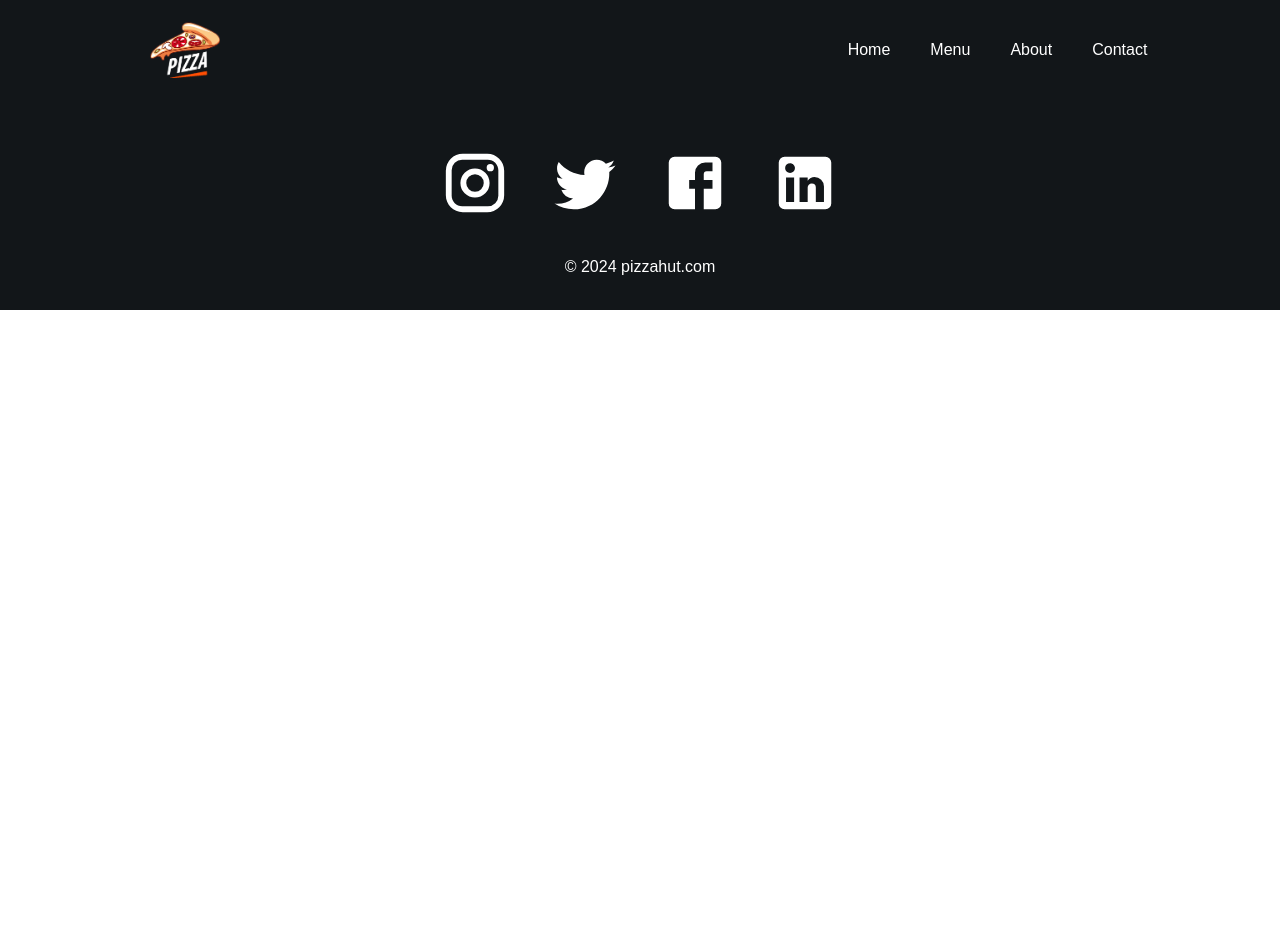
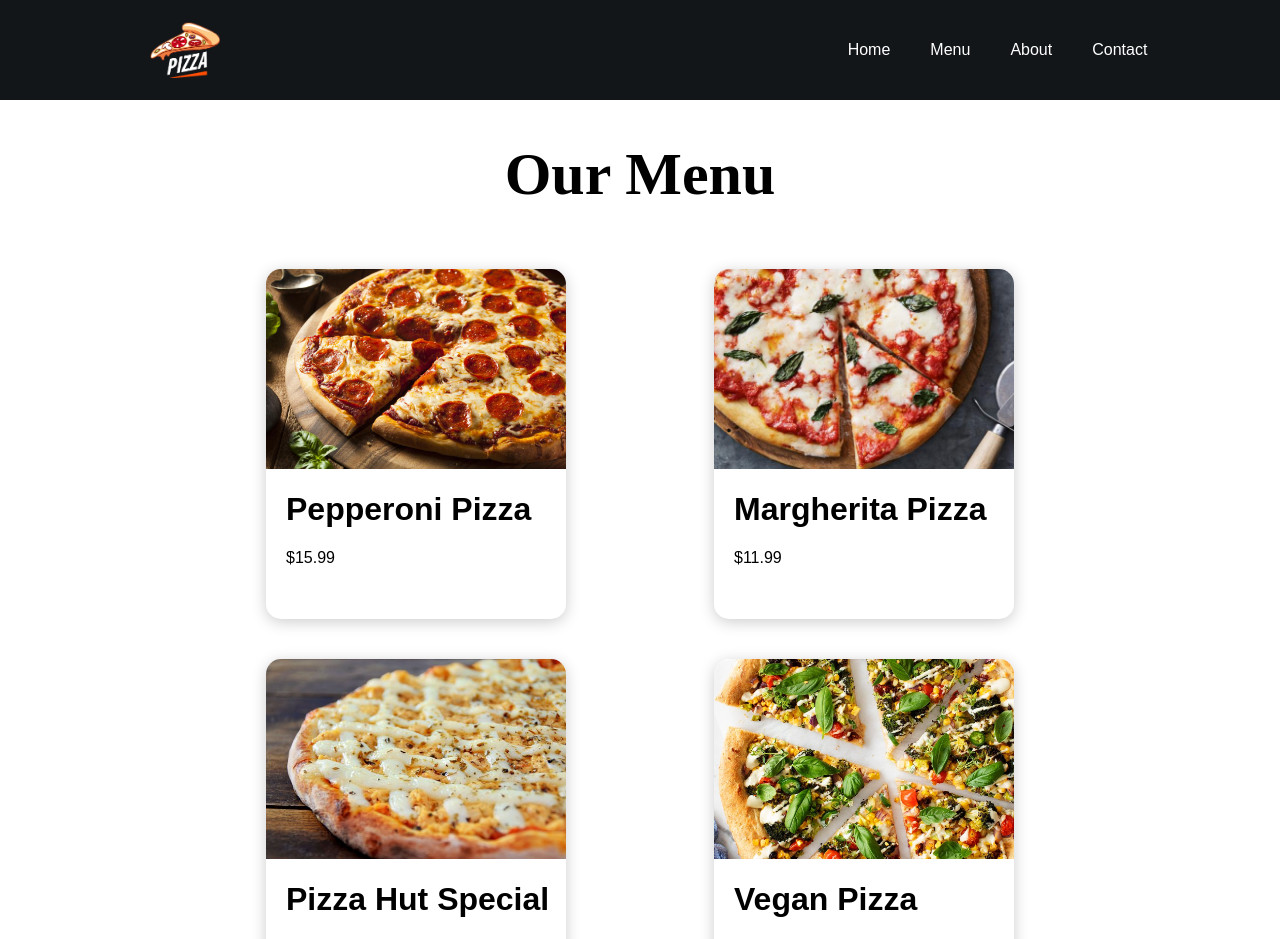
Before and after one commit to Sumshi/react-hotel-app, a React (Create React App) app: page /menu in a window 1280 px wide. Shown: the top 939 px of the page. Before the commit the page ends 800 px from the top, so only its background shows below. Built offline with nearby package versions, Linux system fonts and the light colour scheme.

Commit message:
completed menu

```diff
--- a/src/App.js
+++ b/src/App.js
@@ -2,6 +2,7 @@
 import Navbar from './components/Navbar';
 import Footer from './components/Footer';
 import Home from './pages/Home';
+import Menu from './pages/Menu';
 
 // for routing pages such as about, home, contact etc use react-router-dom
 import { BrowserRouter as Router, Route, Routes } from "react-router-dom";
@@ -15,6 +16,7 @@
         {/*define ur routes inside routes*/}
         {/* <Route path='/' exact component={Home}/> */}
         <Route path='/' exact element={<Home />} />
+        <Route path='/menu' exact element={<Menu />} />
       </Routes>
       <Footer />
      </Router>
--- /dev/null
+++ b/src/components/MenuItem.js
@@ -0,0 +1,13 @@
+import React from "react";
+
+function MenuItem({ image, name, price }) {
+  return (
+    <div className="menuItem">
+      <div style={{ backgroundImage: `url(${image})` }}> </div>
+      <h1> {name} </h1>
+      <p> ${price} </p>
+    </div>
+  );
+}
+
+export default MenuItem;
--- /dev/null
+++ b/src/helpers/MenuList.js
@@ -0,0 +1,39 @@
+import Pepperoni from "../assets/pepperoni.jpg";
+import Margherita from "../assets/margherita.jpg";
+import PizzaHutSpecial from "../assets/pizzahutspecial.jpg";
+import Vegan from "../assets/vegan.jpg";
+import Pineapple from "../assets/pineapple.jpg";
+import Expensive from "../assets/expensive.jpg";
+
+export const MenuList = [
+  {
+    name: "Pepperoni Pizza",
+    image: Pepperoni,
+    price: 15.99,
+  },
+  {
+    name: "Margherita Pizza",
+    image: Margherita,
+    price: 11.99,
+  },
+  {
+    name: "Pizza Hut Special",
+    image: PizzaHutSpecial,
+    price: 256.53,
+  },
+  {
+    name: "Vegan Pizza",
+    image: Vegan,
+    price: 17.99,
+  },
+  {
+    name: "Pineapple Pizza",
+    image: Pineapple,
+    price: 4.99,
+  },
+  {
+    name: "Very Expensive Pizza",
+    image: Expensive,
+    price: 1997.99,
+  },
+];
--- /dev/null
+++ b/src/pages/Menu.js
@@ -0,0 +1,26 @@
+import React from "react";
+import { MenuList } from "../helpers/MenuList";
+import MenuItem from "../components/MenuItem";
+import "../styles/Menu.css";
+
+function Menu() {
+  return (
+    <div className="menu">
+      <h1 className="menuTitle">Our Menu</h1>
+      <div className="menuList">
+        {MenuList.map((menuItem, key) => {
+          return (
+            <MenuItem
+              key={key}
+              image={menuItem.image}
+              name={menuItem.name}
+              price={menuItem.price}
+            />
+          );
+        })}
+      </div>
+    </div>
+  );
+}
+
+export default Menu;
--- /dev/null
+++ b/src/styles/Menu.css
@@ -0,0 +1,64 @@
+.menu {
+    width: 100%;
+    height: auto;
+    display: flex;
+    justify-content: center;
+    align-items: center;
+    flex-direction: column;
+}
+
+.menu .menuTitle {
+    font-family: cursive;
+    font-size: 60px;
+}
+
+.menuList {
+    width: 70vw;
+    height: auto;
+    display: grid;
+    grid-template-columns: 1fr 1fr 1fr;
+    place-items: center;
+}
+
+/* MENU ITEM STYLING */
+
+.menuItem {
+    border-radius: 15px;
+    width: 300px;
+    height: 350px;
+    margin: 20px;
+    box-shadow: 0px 3px 15px rgba(0, 0, 0, 0.2);
+}
+
+.menuItem:hover {
+    box-shadow: 0px 3px 15px rgba(0, 0, 0, 0.5);
+    transition: 0.3s ease-in;
+    cursor: pointer;
+}
+
+.menuItem div {
+    border-top-left-radius: 15px;
+    border-top-right-radius: 15px;
+    width: 100%;
+    height: 200px;
+    background-position: center;
+    background-repeat: no-repeat;
+    background-size: cover;
+}
+
+.menuItem h1,
+.menuItem p {
+    margin-left: 20px;
+}
+
+@media only screen and (max-width: 1300px) {
+    .menuList {
+        grid-template-columns: 1fr 1fr;
+    }
+}
+
+@media only screen and (max-width: 800px) {
+    .menuList {
+        grid-template-columns: 1fr;
+    }
+}
```
Also changed, not shown: src/assets/pizzahutspecial.jpg (renamed from src/assets/pedrotechspecial.jpg).
